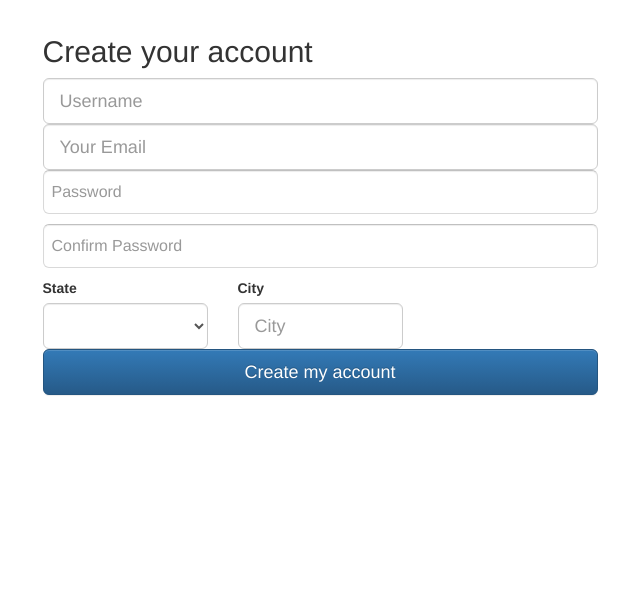
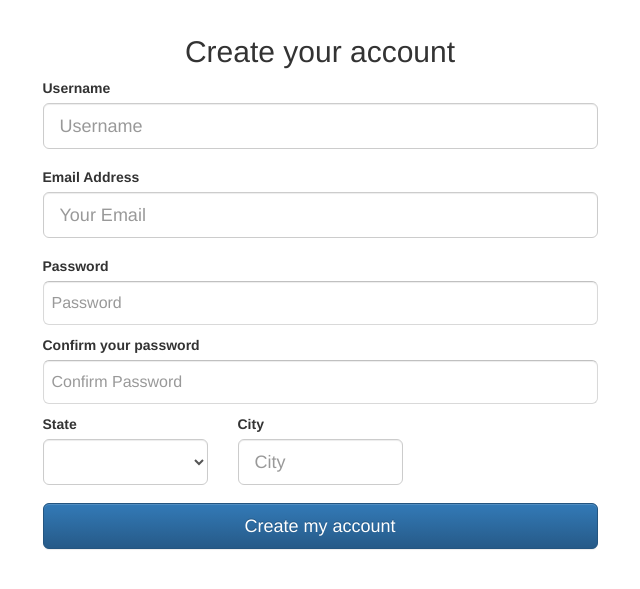
Before and after one commit to MackHartley/scratchQs, a Python web app: template templates/signup.html in a window 1280 px wide. Shown: the part 57-646 px from the top of the page, without its empty margins (320-960 px from the left). Run offline with Jinja, Linux system fonts and the light colour scheme; the template is opened without the code that fills it, so the values that code supplies are empty; some libraries are stand-ins or nearby versions.

Commit message:
signup page change

```diff
--- a/templates/signup.css
+++ b/templates/signup.css
@@ -3,3 +3,11 @@
 	font-size: 48;
 	font-family: Georgia;
 }
+
+.form-control{
+	margin-bottom: 1em;
+}
+
+#c-title{
+	text-align: center;
+}
--- a/templates/signup.html
+++ b/templates/signup.html
@@ -13,6 +13,7 @@
 
 	<meta charset="UTF-8">
 	<title>ScratchQs - sign up</title>
+
 </head>
 <body>
 	<nav class="navbar navbar-default header-nav">
@@ -50,10 +51,14 @@
 	  <div class="row">
         <div class="col-md-6 col-md-offset-3">
             <form action="r" method="post" accept-charset="utf-8" class="form" role="form">
-            	<h2>Create your account</h2>
- 				<input type="text" name="username" value="" class="form-control input-lg" placeholder="Username"  />
+            	<h2 id = "c-title">Create your account</h2>
+            	<label>Username</label>
+ 				<input type="text" name="username" value="" class="form-control input-lg" placeholder="Username" />
+ 				<label>Email Address</label>
                 <input type="text" name="email" value="" class="form-control input-lg" placeholder="Your Email"  />
+                <label>Password</label>
                 <input type="password" name="password" value="" class="form-control input-lg" placeholder="Password"  />
+                <label>Confirm your password</label>
                 <input type="password" name="confirm_password" value="" class="form-control input-lg" placeholder="Confirm Password"/>
 
                 <div class="row">
```
